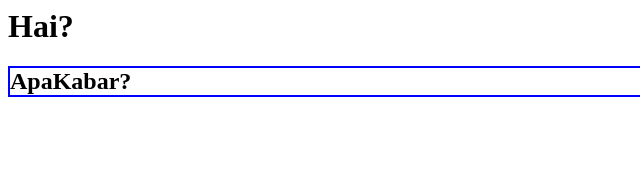
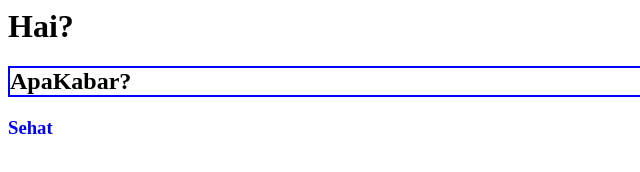
Before and after one commit to syahrulaziz46/cobappk2, a plain HTML site: page index.html in a window 1280 px wide. Shown: the full height of the page, 0-640 px from the left. Drawn offline with Linux system fonts and the light colour scheme.

Commit message:
Update index.html

```diff
--- a/index.html
+++ b/index.html
@@ -1,2 +1,3 @@
 <h1>Hai?</h1>
 <h2 style="border:2px solid blue;">ApaKabar?</h2>
+<h3 style="color:blue;">Sehat</h3>
```
